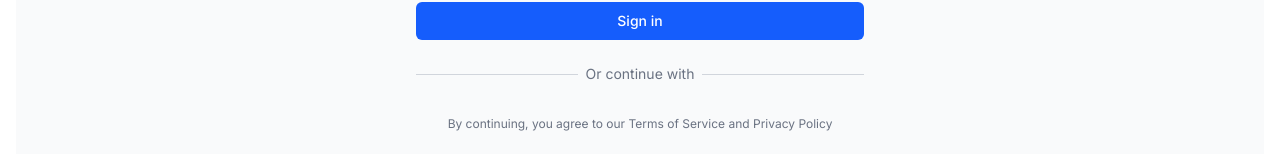
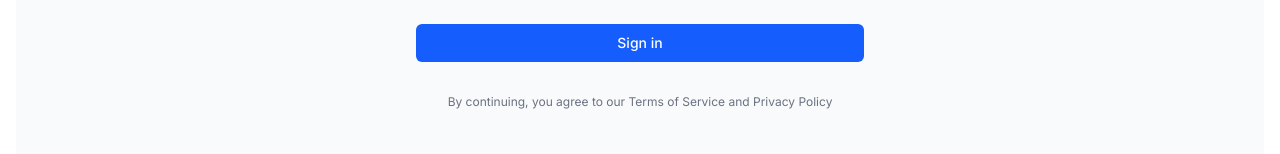
Before and after one commit to ahmadammad908/Teacher-Portal, a Next.js app: page /login in a window 1280 px wide. Shown: the part 580-734 px from the top of the page. Built offline with nearby package versions, Linux system fonts and the light colour scheme; no server answers.

Commit message:
first commit

```diff
--- a/src/app/components/AuthForm.tsx
+++ b/src/app/components/AuthForm.tsx
@@ -14,7 +14,6 @@ export default function AuthForm() {
   const [loading, setLoading] = useState(false)
   const [message, setMessage] = useState<{type: 'success' | 'error', text: string} | null>(null)
   const [showPassword, setShowPassword] = useState(false)
-  const [signupSuccess, setSignupSuccess] = useState(false)
 
   const handleSubmit = async (e: React.FormEvent) => {
     e.preventDefault()
@@ -25,7 +24,7 @@ export default function AuthForm() {
       const supabase = createClient()
 
       if (mode === 'signup') {
-        // Sign up with auto confirmation
+        // Sign up without email confirmation
         const { data, error } = await supabase.auth.signUp({
           email,
           password,
@@ -33,8 +32,7 @@ export default function AuthForm() {
             data: {
               full_name: fullName,
             },
-            // Auto confirm for development
-            emailRedirectTo: `${window.location.origin}/auth/callback`
+            emailRedirectTo: `${window.location.origin}/auth/callback`,
           },
         })
 
@@ -57,7 +55,6 @@ export default function AuthForm() {
 
         if (signInError) throw signInError
 
-        setSignupSuccess(true)
         setMessage({
           type: 'success',
           text: 'Account created successfully! Redirecting...'
@@ -66,36 +63,29 @@ export default function AuthForm() {
         // Redirect to home page
         setTimeout(() => {
           window.location.href = '/'
-        }, 1500)
+        }, 1000)
 
       } else {
-        // Sign in
+        // Sign in - no email confirmation check
         const { data, error } = await supabase.auth.signInWithPassword({
           email,
           password,
         })
 
         if (error) {
-          // Check if error is due to email not confirmed
-          if (error.message.includes('Email not confirmed')) {
-            // Resend confirmation email
-            const { error: resendError } = await supabase.auth.resend({
-              type: 'signup',
-              email,
-              options: {
-                emailRedirectTo: `${window.location.origin}/auth/callback`
-              }
+          // Check specific error cases
+          if (error.message.includes('Invalid login credentials')) {
+            setMessage({
+              type: 'error',
+              text: 'Invalid email or password'
             })
-
-            if (resendError) throw resendError
-
+          } else {
             setMessage({
-              type: 'success',
-              text: 'Confirmation email sent! Please check your inbox.'
+              type: 'error',
+              text: error.message || 'Login failed'
             })
-            return
           }
-          throw error
+          return
         }
 
         // Redirect to home page
@@ -135,20 +125,7 @@ export default function AuthForm() {
           <h2 className="mt-6 text-center text-3xl font-extrabold text-gray-900">
             {mode === 'signin' ? 'Sign in to your account' : 'Create your account'}
           </h2>
-          {/* <p className="mt-2 text-center text-sm text-gray-600">
-            {mode === 'signin'
-              ? "Don't have an account? "
-              : "Already have an account? "}
-            <button
-              onClick={() => {
-                setMode(mode === 'signin' ? 'signup' : 'signin')
-                setMessage(null)
-              }}
-              className="font-medium text-blue-600 hover:text-blue-500"
-            >
-              {mode === 'signin' ? 'Sign up here' : 'Sign in here'}
-            </button>
-          </p> */}
+
         </div>
 
         <form className="mt-8 space-y-6" onSubmit={handleSubmit}>
@@ -290,20 +267,7 @@ export default function AuthForm() {
             </button>
           </div>
 
-          <div className="mt-6">
-            <div className="relative">
-              <div className="absolute inset-0 flex items-center">
-                <div className="w-full border-t border-gray-300" />
-              </div>
-              <div className="relative flex justify-center text-sm">
-                <span className="px-2 bg-gray-50 text-gray-500">
-                  Or continue with
-                </span>
-              </div>
-            </div>
 
-
-          </div>
         </form>
 
         <div className="mt-4 text-center text-xs text-gray-500">
```
